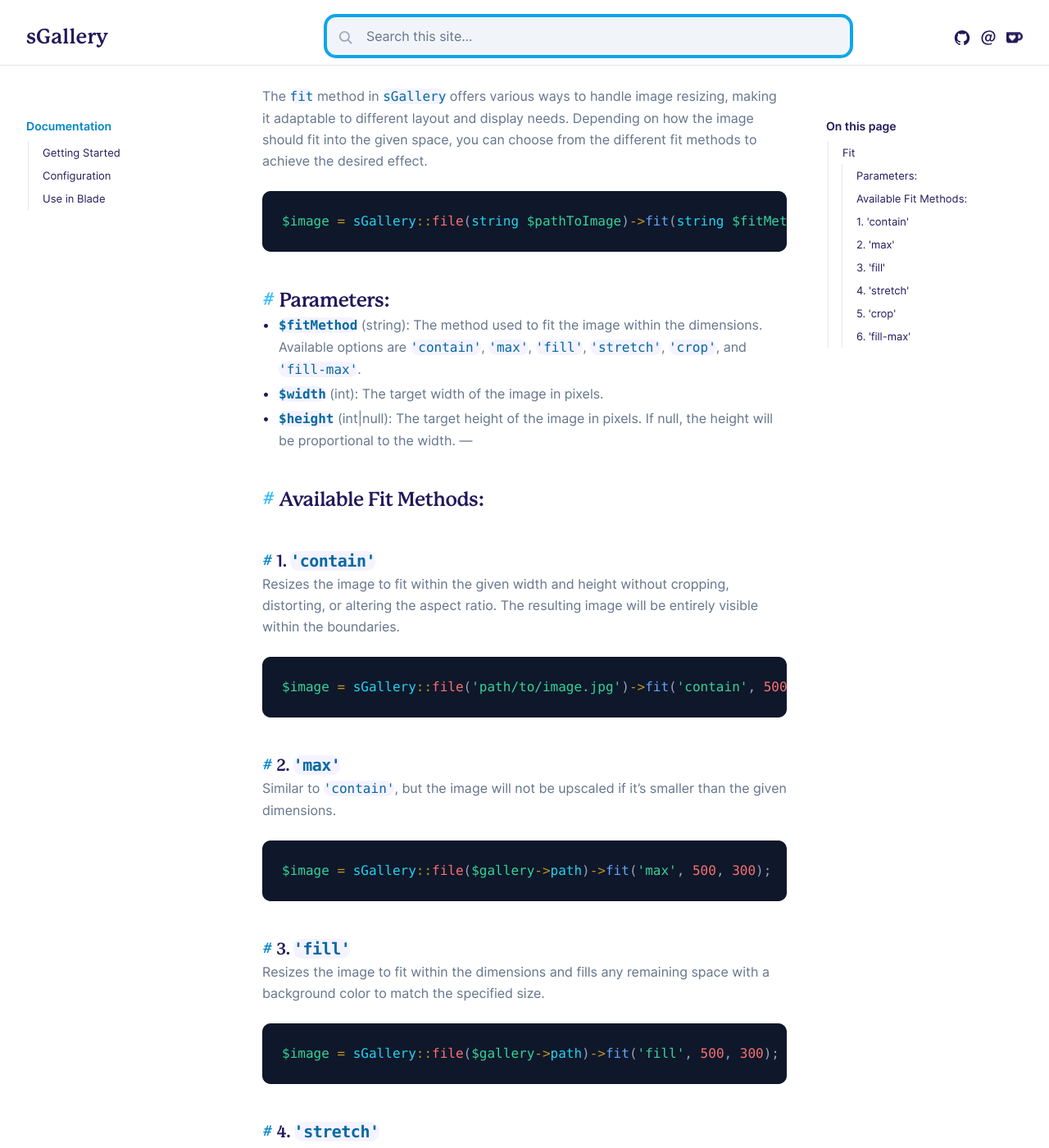
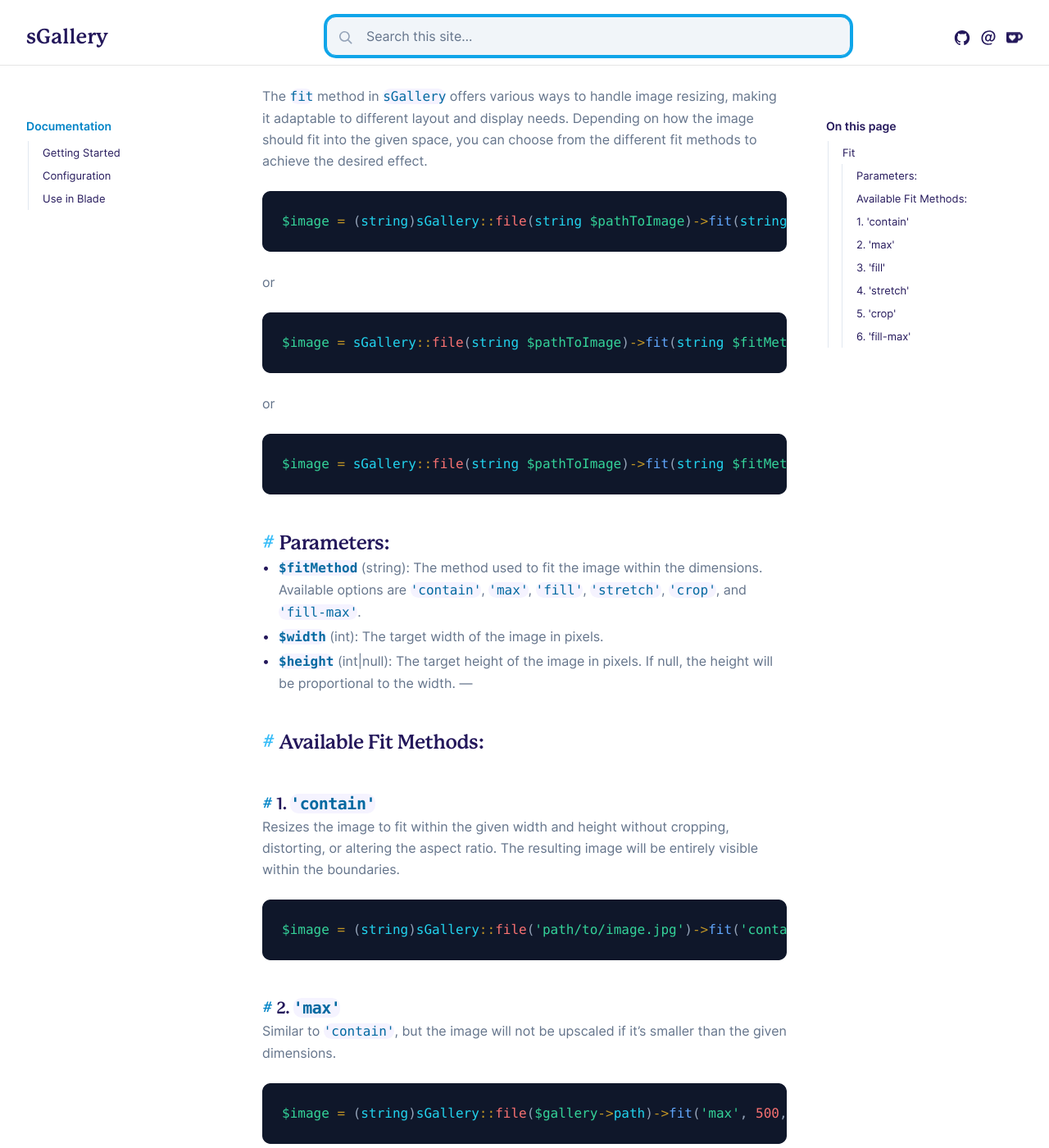
Before and after one commit to Seiger/sGallery, a Jekyll site: the page built from docs/pages/manipulations/fit.md, in a window 1280 px wide and 1400 px high, scrolled down 301 px. Shown: the whole window at 82% size. Built offline with Jekyll 4.4.1, drawn with Linux system fonts in a browser that asks for light colours; some web fonts are replaced; some of the changed text lies outside the part shown.

Commit message:
[FIX] Docs.

````diff
--- a/docs/pages/manipulations/fit.md
+++ b/docs/pages/manipulations/fit.md
@@ -14,7 +14,15 @@
 different fit methods to achieve the desired effect.
 
 ```php
-$image = sGallery::file(string $pathToImage)->fit(string $fitMethod, int $width, int $height);
+$image = (string)sGallery::file(string $pathToImage)->fit(string $fitMethod, int $width, int $height);
+```
+or
+```php
+$image = sGallery::file(string $pathToImage)->fit(string $fitMethod, int $width, int $height)->__toString();
+```
+or
+```php
+$image = sGallery::file(string $pathToImage)->fit(string $fitMethod, int $width, int $height)->getFile();
 ```
 
 ## Parameters:
@@ -32,14 +40,14 @@
 aspect ratio. The resulting image will be entirely visible within the boundaries.
 
 ```php
-$image = sGallery::file('path/to/image.jpg')->fit('contain', 500, 300);
+$image = (string)sGallery::file('path/to/image.jpg')->fit('contain', 500, 300);
 ```
 
 ### 2. `'max'`
 Similar to `'contain'`, but the image will not be upscaled if it's smaller than the given dimensions.
 
 ```php
-$image = sGallery::file($gallery->path)->fit('max', 500, 300);
+$image = (string)sGallery::file($gallery->path)->fit('max', 500, 300);
 ```
 
 ### 3. `'fill'`
@@ -47,7 +55,7 @@
 the specified size.
 
 ```php
-$image = sGallery::file($gallery->path)->fit('fill', 500, 300);
+$image = (string)sGallery::file($gallery->path)->fit('fill', 500, 300);
 ```
 
 ### 4. `'stretch'`
@@ -55,20 +63,20 @@
 This can distort the image.
 
 ```php
-$image = sGallery::file($gallery->path)->fit('stretch', 500, 300);
+$image = (string)sGallery::file($gallery->path)->fit('stretch', 500, 300);
 ```
 
 ### 5. `'crop'`
 Resizes and crops the image to fit the width and height. Excess parts of the image outside the dimensions are cropped.
 
 ```php
-$image = sGallery::file($gallery->path)->fit('crop', 500, 300);
+$image = (string)sGallery::file($gallery->path)->fit('crop', 500, 300);
 ```
 
 ### 6. `'fill-max'`
 Resizes the image to fit within the width and height boundaries, upscaling the image if necessary. Any extra space will be filled with the background color.
 
 ```php
-$image = sGallery::file($gallery->path)->fit('fill-max', 500, 300);
+$image = (string)sGallery::file($gallery->path)->fit('fill-max', 500, 300);
 ```
 ---
````
